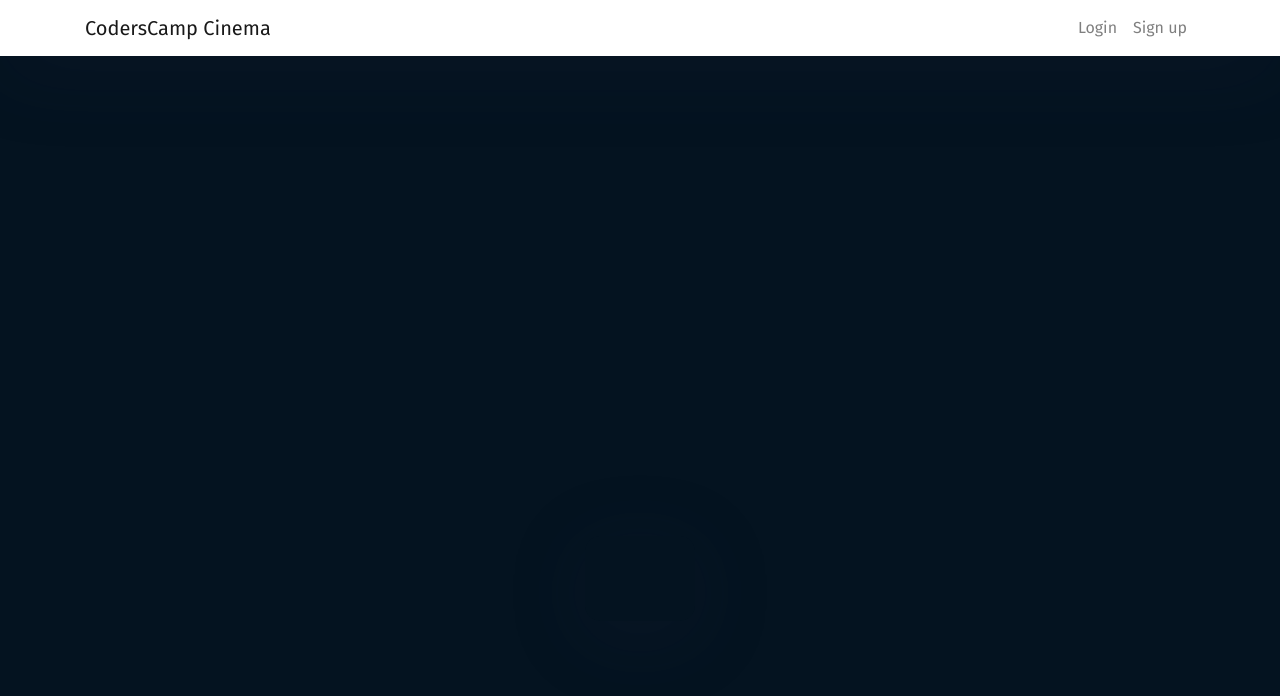
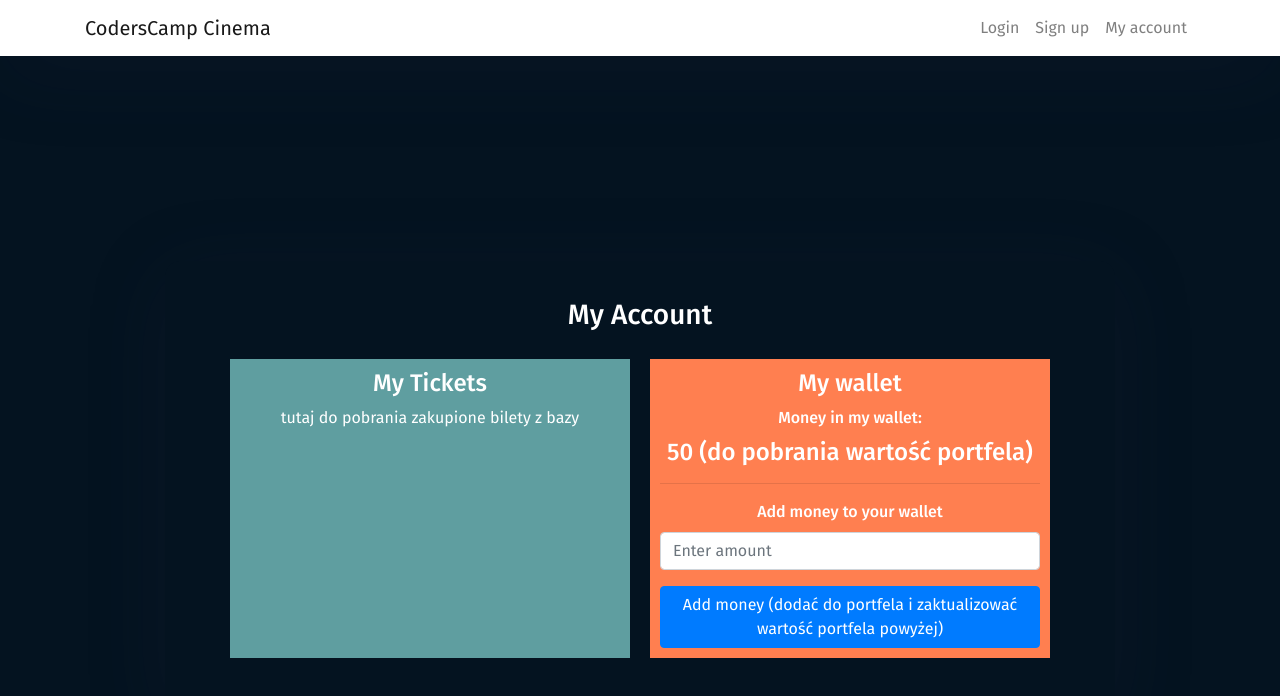
Before and after one commit to purpurovvy/CC.2019.CinemaApp, a React (Create React App) app in the folder client/: page /my-account in a window 1280 px wide. Shown: the top 696 px of the page. Built offline with nearby package versions, Linux system fonts and the light colour scheme.

Commit message:
myaccount page

```diff
--- a/client/src/App.css
+++ b/client/src/App.css
@@ -98,3 +98,27 @@
 .forgot-password a {
   color: #1154ac;
 }
+
+.flex-container {
+  display:flex;
+  flex-wrap: wrap;
+  /* margin-top: 60px; */
+}
+
+.box1 {
+  flex: auto;
+  width: 400px;
+  border: aquamarine;
+  background-color: cadetblue;
+  margin: 10px;
+  padding: 10px;
+  }
+
+.box2 {
+  flex: auto;
+  width: 400px;
+  border: aquamarine;
+  background-color: coral;
+  margin: 10px;
+  padding: 10px;
+  }
--- a/client/src/App.js
+++ b/client/src/App.js
@@ -6,6 +6,7 @@
 import Login from "./components/login";
 import SignUp from "./components/signup";
 import Home from "./components/home";
+import MyAccount from "./components/myaccount";
 
 class App extends React.Component{
 
@@ -25,6 +26,9 @@
               <li className="nav-item">
                 <Link className="nav-link" to={"/sign-up"}>Sign up</Link>
               </li>
+              <li className="nav-item">
+                <Link className="nav-link" to={"/my-account"}>My account</Link>
+              </li>
             </ul>
           </div>
         </div>
@@ -34,7 +38,8 @@
 
       <div className="mainContent"><Route exact path='/' component={Home} /></div>
       <div className="authPanel"><Route path="/sign-in" component={Login} />
-      <Route path="/sign-up" component={SignUp} /></div>
+      <Route path="/sign-up" component={SignUp} />
+      <Route path="/my-account" component={MyAccount} /> </div>
 
     </div>
 
--- /dev/null
+++ b/client/src/components/myaccount.js
@@ -0,0 +1,72 @@
+import React, { Component } from "react";
+import cinemaAPI from "../api/cinemaAPI";
+
+export default class Wallet extends Component {
+
+    state = {
+        addmoney:'',
+        wallet:''
+    };
+
+    onFormSubmit= async (event)=>{
+        event.preventDefault();
+        console.log(this.state);
+
+
+        const response = await cinemaAPI.post(
+            'wallet',
+            {
+                "addmoney": this.state.addmoney,
+                "wallet": this.state.wallet,
+            },
+            {headers: { 'Content-Type': 'application/json' }},
+
+        )
+        .then((response)=>{localStorage.setItem('userJWT', response.data)})
+        .catch((error) => {
+            // Error
+            if (error.response) {
+                console.log(error.response.data);
+            } else {
+               console.log(`Something went wrong... ${error.message}`)
+               console.log(error.config);
+            }
+
+        });
+
+
+    };
+
+    render() {
+        return (
+
+            <div>
+
+            <h3>My Account</h3>
+
+            <div className="flex-container">
+                <div className="box1">
+                  <h4>My Tickets</h4>
+                  <div className="tickets">tutaj do pobrania zakupione bilety z bazy</div>
+                </div>
+
+                <div className="box2">
+                    <form onSubmit={this.onFormSubmit}>
+                    <h4>My wallet</h4>
+                    <div className="form-group">
+                        <label>Money in my wallet:</label>
+                        <h4 id="wallet">50 (do pobrania wartość portfela)</h4>
+                    </div>
+                    <hr></hr>
+                    <div className="form-group">
+                        <label>Add money to your wallet</label>
+                        <input type="number" min="1" value={this.state.addmoney} onChange={e=>this.setState({addmoney: e.target.value})} className="form-control" placeholder="Enter amount" />
+                    </div>
+                        <button type="submit" className="btn btn-primary btn-block">Add money (dodać do portfela i zaktualizować wartość portfela powyżej)</button>
+                    </form>
+                </div>
+            </div>
+            </div>
+        );
+    }
+}
```
